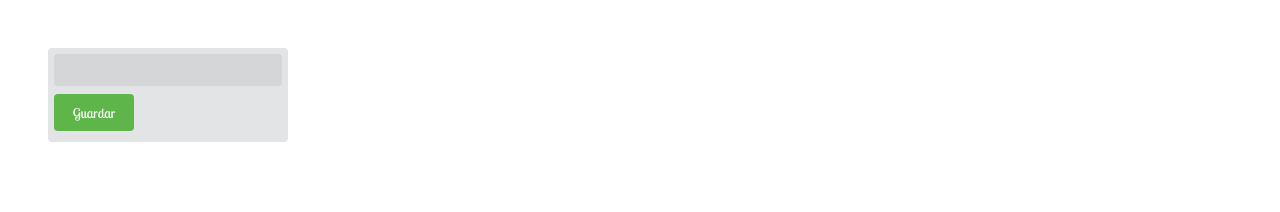
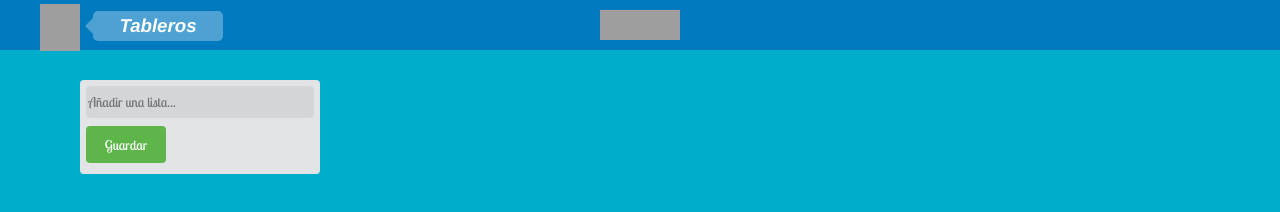
Before and after one commit to SARISCJ/trello-js, a plain HTML site: page index.html in a window 1280 px wide. Both pictures are taken after a click on the element "Añadir una lista...". Drawn offline with Linux system fonts and the light colour scheme; grey boxes are pictures that could not be loaded.

Commit message:
segunda version

```diff
--- a/css/main.css
+++ b/css/main.css
@@ -1,6 +1,115 @@
 * {
 	box-sizing: border-box;
 	font-family: "Lobster Two";
+}
+
+body {
+  padding: 2em;
+  background-color: #00AECC;
+}
+
+.page-top {
+  background: #0079BF;
+  width: 100%;
+  position: absolute;
+  height: 50px;
+  top: 0;
+  left: 0;
+}
+
+.heart {
+  position: absolute;
+  margin: auto;
+  left: 35px;
+  right: 0;
+  margin: 5px;
+}
+
+.tooltip {
+  display: inline-block;
+  border-radius: 3px;
+  transition-duration: 0.5s;
+}
+
+.tooltip:hover i {
+  color: #EB5A46;
+  transition-duration: 0.5s;
+}
+
+.tooltip i {
+  transition-duration: 0.5s;
+  text-align: center;
+  line-height: 45px;
+  width: 40px;
+  height: 50px;
+  color: white;
+  font-size: 16pt;
+}
+
+i:hover + span {
+  display: block;
+}
+
+i span {
+  display: ;
+  position: absolute;
+  top: 7px;
+  left: 53px;
+  width: 130px;
+  line-height: 30px;
+  padding: 0px;
+  z-index: 100;
+  font-size: 14pt;
+  font-weight: bold;
+  font-family: 'Helvetica', sans-serif;
+  background: rgba(255, 255, 255, .3);
+  color: #fff;
+  -moz-border-radius: 5px;
+  -webkit-border-radius: 5px;
+}
+
+i span:before {
+  content: '';
+  display: block;
+  width: 0;
+  height: 0;
+  position: absolute;
+  border-top: 8px solid transparent;
+  border-bottom: 8px solid transparent;
+  border-right: 8px solid rgba(255, 255, 255, .3);
+  left: -8px;
+  top: 7px;
+}
+
+.header-logo {
+  background-image: url(https://d78fikflryjgj.cloudfront.net/images/50b4ebc64391dc394a38e73aed57f0e2/header-logo.png);
+  background-repeat: no-repeat;
+  background-size: 80px 30px;
+  height: 30px;
+  position: absolute;
+  right: 0;
+  left: 0;
+  top: 10px;
+  width: 80px;
+  margin: auto;
+}
+
+.logo {
+  background-image: url(https://d78fikflryjgj.cloudfront.net/images/50b4ebc64391dc394a38e73aed57f0e2/header-logo.png);
+  background-repeat: no-repeat;
+  background-size: 145px 47px ;
+	left: 0;
+	top: -1px;
+	margin: auto;
+	position: absolute;
+}
+
+.labels {
+  display: -webkit-box;
+  display: -moz-box;
+  display: -ms-flexbox;
+  display: -webkit-flex;
+  display: flex;
 }
 
 #task-container {
@@ -26,7 +135,6 @@
 }
 
 .boton {
-	display: inline-block;
 	margin: 5px 0px;
 	width: 80px;
 	height: 37px;
@@ -53,3 +161,14 @@
 	height: 32px;
 	margin-bottom: 3px;
 }
+
+.titulo {
+ 	padding-left: 10px;
+ 	margin-bottom: 11px;
+ 	font-size: 16px;
+ }
+
+ .vinculo {
+ 	padding-left: 10px;
+ 	font-size: 16px;
+ }
--- a/index.html
+++ b/index.html
@@ -8,10 +8,20 @@
     <link rel="stylesheet" type="text/css" href="css/main.css">
     <link rel="shortcut icon" href="trello.ico">
     <link href="https://fonts.googleapis.com/css?family=Lobster+Two" rel="stylesheet">
+    <link href="https://maxcdn.bootstrapcdn.com/font-awesome/4.3.0/css/font-awesome.min.css" rel="stylesheet">
   </head>
   <body>
+	  <div class="page-top">
+		  <div class="heart">
+		    <div class="tooltip"><i class="logo"><a href="#"><span>Tableros</span></a></i>
+		    </div>
+		  </div>
+		  <div class="header-logo"></div>
+		</div>
 	  <div id="task-container">
-      <span id="boton-task">Añadir una lista...</span>
+      <section id="board">
+      	<span id="boton-task">Añadir una lista...</span>
+      </section>
 	  </div>
     <script  type="text/javascript" src="js/app.js"></script>
 </body>
--- a/js/app.js
+++ b/js/app.js
@@ -1,25 +1,49 @@
 window.addEventListener("load", function() {
 
-    var taskContainer = document.getElementById("task-container");
-    var addTask = document.getElementById("boton-task");
+    var container = document.getElementById("task-container");
+    var boton = document.getElementById("boton-task");
+    var board = document.getElementById("board");
 
-    addTask.addEventListener("click", function() {
-    addTask.classList.add("ocultar");
-      addForm();
+    boton.addEventListener("click", function(e) {
+    	e.preventDefault();
+      boton.classList.add("ocultar");
+      addTask();
     });
 
-    function addForm() {
-      var formulario = document.createElement("form");
-      taskContainer.insertBefore(formulario, taskContainer.childNodes[0]);
+    function addTask() {
 
-      var publicacion = document.createElement("input");
-      formulario.insertBefore(publicacion, formulario.childNodes[0]).classList.add("agregarTexto");
+        var entrada = document.createElement("input");
+        board.insertBefore(entrada, board.childNodes[0]);
+        entrada.classList.add("agregarTexto");
+        entrada.setAttribute("type", "text");
+        entrada.setAttribute("placeholder", "Añadir una lista...")
 
-      var boton = document.createElement("button");
-      var texto = document.createTextNode("Guardar");
-      boton.appendChild(texto);
-      formulario.insertBefore(boton, formulario.childNodes[1]).classList.add("boton");
+        var boton = document.createElement("button");
+        var textoBoton = document.createTextNode("Guardar");
+        boton.appendChild(textoBoton);
+        board.insertBefore(boton, board.childNodes[1]);
+        boton.classList.add("boton");
+        boton.setAttribute("type", "submit");
 
-      taskContainer.classList.add("caja");
+        container.classList.add("caja");
+
+        boton.addEventListener("click", function(e) {
+            e.preventDefault();
+
+            entrada.classList.add("ocultar");
+            boton.classList.add("ocultar");
+
+            var texto = entrada.value;
+            var titulo = document.createElement("div");
+            titulo.innerHTML = texto;
+            board.insertBefore(titulo, board.childNodes[0]);
+            titulo.classList.add("titulo");
+
+            var vinculo = document.createElement("a");
+            var textoVinculo = document.createTextNode("Añadir una tarjeta...");
+            vinculo.appendChild(textoVinculo);
+            board.insertBefore(vinculo, board.childNodes[1]);
+            vinculo.classList.add("vinculo");
+        });
     }
 });
```
Also changed, not shown: 1 other file.
